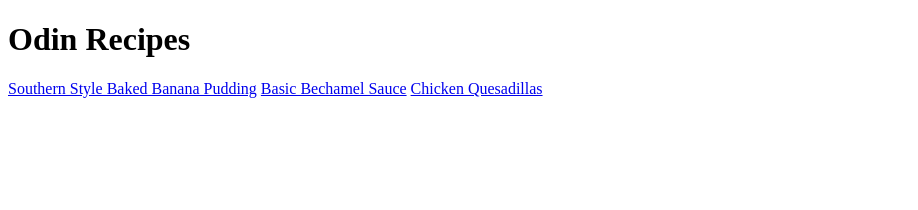
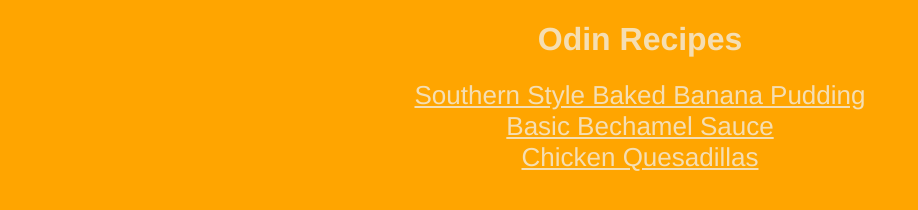
Before and after one commit to krexaim/odin-recipes, a plain HTML site: page index.html in a window 1280 px wide. Shown: the whole page, without its empty margins (0-918 px from the left). Drawn offline with Linux system fonts and the light colour scheme.

Commit message:
Added basic CSS to index.html

```diff
--- a/index.html
+++ b/index.html
@@ -3,11 +3,14 @@
     <head>
         <meta charset="UTF-8">
         <title>Recipes</title>
+        <link rel="stylesheet" href="style.css">
     </head>
     <body>
         <h1>Odin Recipes</h1>
         <a href="recipes/bananapudding.html">Southern Style Baked Banana Pudding</a>
+        <br>
         <a href="recipes/bechamel.html">Basic Bechamel Sauce</a>
+        <br>
         <a href="recipes/chickenquesadilla.html">Chicken Quesadillas</a>
     </body>
 </html>
--- /dev/null
+++ b/style.css
@@ -0,0 +1,10 @@
+* {
+    font-family: 'Franklin Gothic Medium', 'Arial Narrow', Arial, sans-serif;
+    color: wheat;
+    background-color: orange;
+    text-align: center;
+}
+
+a {
+    font-size: 26px;
+}
```
